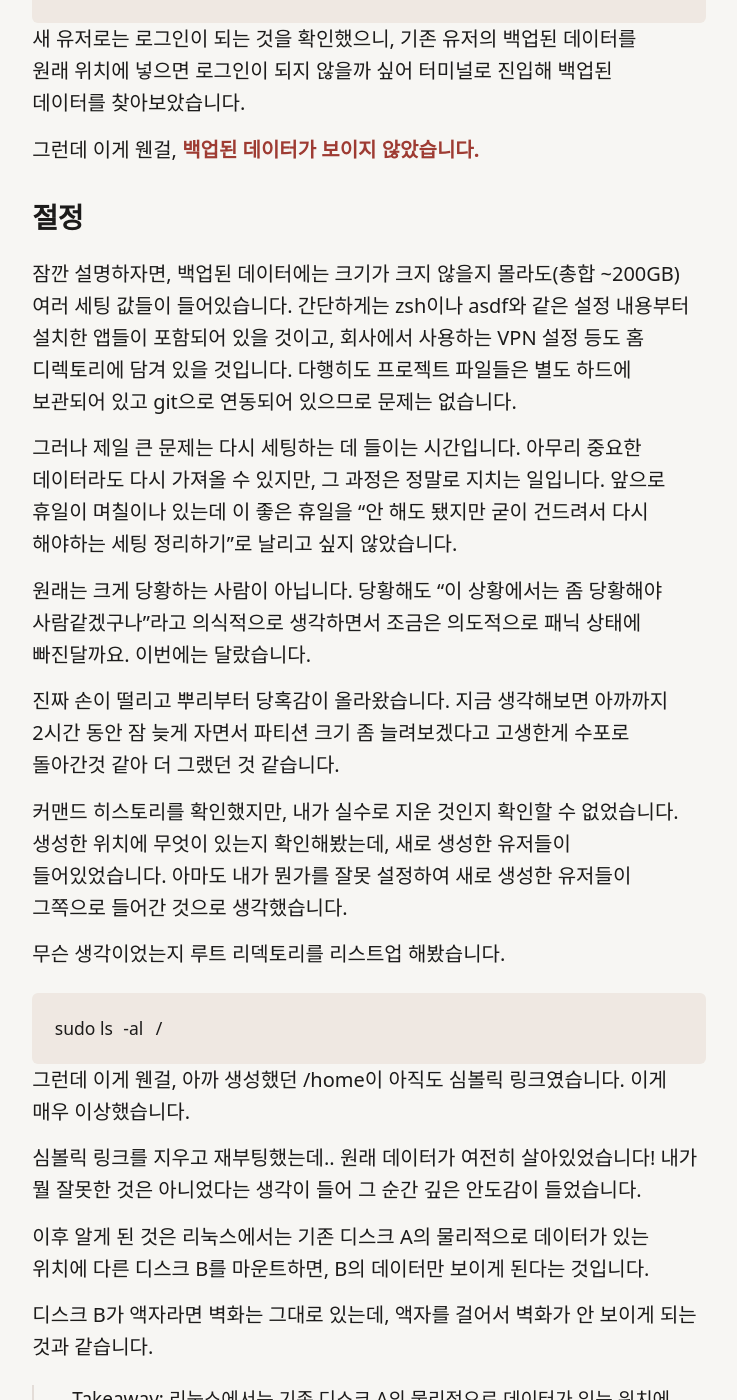
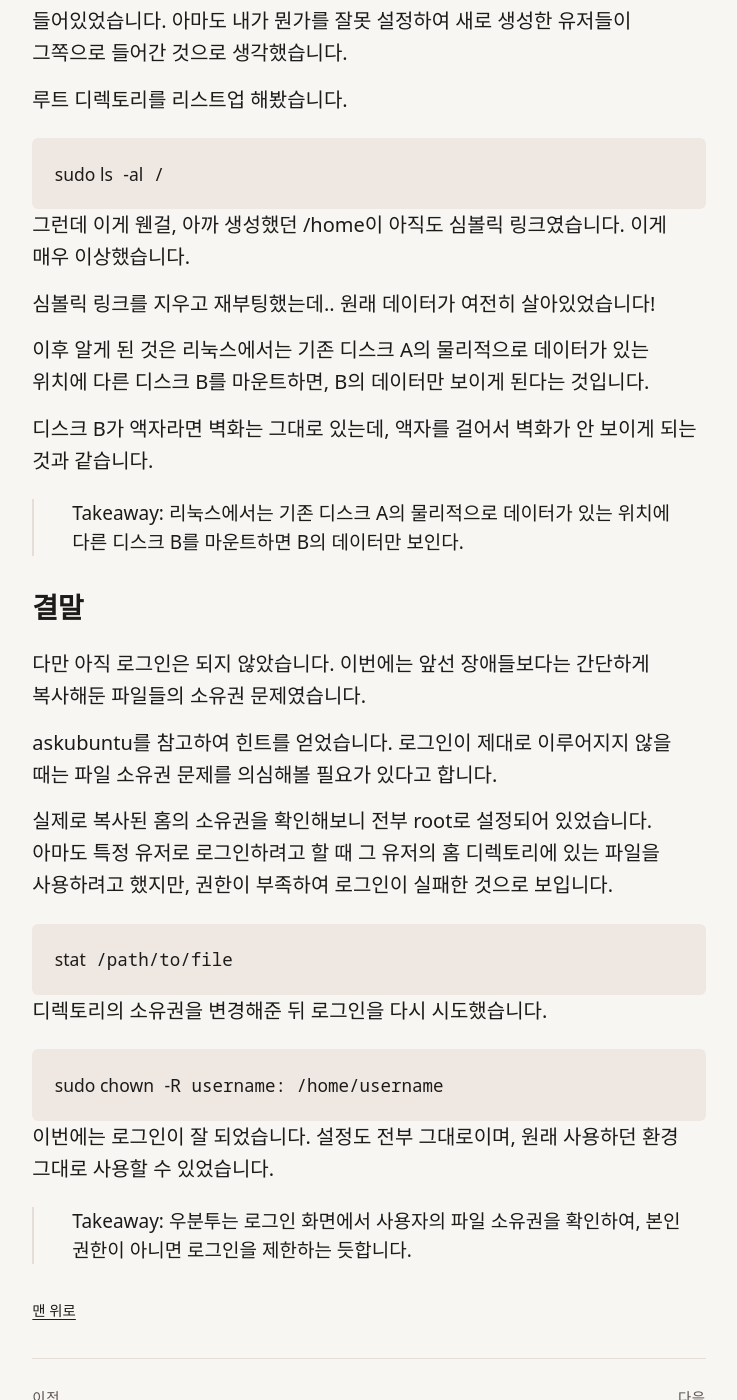
Before and after one commit to yangkyeongmo/yangkyeongmo.github.io, a Jekyll site: the page built from _posts/2023-04-29-ubuntu-partition.md, in a window 1280 px wide and 1400 px high, scrolled down 3698 px. Shown: the whole window, without its empty margins (271-1008 px from the left). Built offline with Jekyll 4.4.1, drawn with Linux system fonts in a browser that asks for light colours; some of the changed text lies outside the part shown.

Commit message:
Trim side remarks from ubuntu-partition post
Co-authored-by: Gyeongmo Yang (Nathan) <kyeongmo31@gmail.com>

````diff
--- a/_posts/2023-04-29-ubuntu-partition.md
+++ b/_posts/2023-04-29-ubuntu-partition.md
@@ -26,7 +26,6 @@ Gparted를 사용하여 root 파티션을 확장하려고 했지만, gparted는
 이전에 root 파티션 바로 뒤에 home 파티션을 배치했기 때문에 root 파티션을 확장할 수 있는 공간이 없었습니다.
 
 포맷을 고려할 수도 있었지만, 업무용으로 사용하고 있었고 이전에 여러 설정을 해 놓은 상태여서 복구하는 작업에 시간을 투자하고 싶지 않았습니다.
-(게임을 할 시간도 필요했구요.)
 
 Home 파티션에는 약 100GB의 여유 공간이 있었습니다.
 정리를 조금 더 하고 나니 50GB를 더 확보할 수 있었습니다.
@@ -34,10 +33,7 @@ Home 파티션에는 약 100GB의 여유 공간이 있었습니다.
 따라서 root 파티션에 더 많은 공간을 할당하기 위해 home 파티션을 삭제한 후 위치를 조정하기로 결정했습니다.
 
 # 전개
-"Two is one and one is none" 이라는 격언이 있습니다.
-이는 항상 한 개는 없는 셈 치고 실패할 경우를 대비하라는 뜻입니다.
-데이터의 경우에는 백업을 항상 만들어두는 것이 되겠습니다.
-이 격언을 기억하며 home 파티션을 포맷하기 전에 별도의 하드 디스크에 home 아래의 모든 유저의 데이터를 복사해두었습니다.
+home 파티션을 포맷하기 전에 별도의 하드 디스크에 home 아래의 모든 유저의 데이터를 복사해두었습니다.
 
 ```bash
 sudo cp -r /home/* /mnt/hdd0/Home_bk/
@@ -62,10 +58,6 @@ Failed to start reboot.target: Transaction is destructive.
 See system logs and 'systemctl status reboot.target' for details.
 ```
 
-"Transaction is destructive"라는 문구가 대체 무엇을 의미하는지 궁금증이 생겼습니다.
-왜 재부팅하는데 파괴적인 요소가 있는 것일까요?
-이 의문으로 혼란이 더 커졌습니다.
-
 제시된 명령어대로 "reboot.target"의 상태를 확인했을 때, "reboot.target"이 비활성화되어있고 죽어있는 상태임을 확인할 수 있었습니다.
 
 ```bash
@@ -75,8 +67,6 @@ $ systemctl status reboot.target
    Active: inactive (dead)
      Docs: man:systemd.special(7)
 ```
-
-이후 절망적인 기분에 의미 없이 여러 번 동일한 과정을 반복했지만 별 다른 소득은 없었습니다.
 
 다행히도 인터넷을 찾아보니 fstab에 등록된 내용이 없을 경우 부팅에 문제가 발생할 수 있다는 힌트를 얻었습니다.
 생각해보니 홈 파티션을 포맷하고 완전히 제거했다면, 부팅이 되지 않을 수도 있다는 생각이 들었습니다.
@@ -92,7 +82,7 @@ fstab의 해당 위치를 주석처리하고 재부팅했습니다. 이번에는
 
 > Takeaway: /etc/fstab에 있는 내용을 불러올 수 없으면 부팅이 안 된다.
 
-그러나, 천천히 좀 하라는 뜻일지, 이번에는 로그인이 되지 않았습니다.
+그러나 이번에는 로그인이 되지 않았습니다.
 로그인 화면에서는 원래 존재했던 유저들이 잘 표시되고 있었습니다.
 아마도 root 파티션은 잘 유지되고 있고, root 파티션에 유저 정보가 등록되어 있기 때문인 것으로 생각됩니다.
 
@@ -112,26 +102,11 @@ sudo adduser username
 
 # 절정
 
-잠깐 설명하자면, 백업된 데이터에는 크기가 크지 않을지 몰라도(총합 ~200GB) 여러 세팅 값들이 들어있습니다.
-간단하게는 zsh이나 asdf와 같은 설정 내용부터 설치한 앱들이 포함되어 있을 것이고, 회사에서 사용하는 VPN 설정 등도 홈 디렉토리에 담겨 있을 것입니다.
-다행히도 프로젝트 파일들은 별도 하드에 보관되어 있고 git으로 연동되어 있으므로 문제는 없습니다.
-
-그러나 제일 큰 문제는 다시 세팅하는 데 들이는 시간입니다.
-아무리 중요한 데이터라도 다시 가져올 수 있지만, 그 과정은 정말로 지치는 일입니다.
-앞으로 휴일이 며칠이나 있는데 이 좋은 휴일을 "안 해도 됐지만 굳이 건드려서 다시 해야하는 세팅 정리하기"로 날리고 싶지 않았습니다.
-
-원래는 크게 당황하는 사람이 아닙니다.
-당황해도 "이 상황에서는 좀 당황해야 사람같겠구나"라고 의식적으로 생각하면서 조금은 의도적으로 패닉 상태에 빠진달까요.
-이번에는 달랐습니다.
-
-진짜 손이 떨리고 뿌리부터 당혹감이 올라왔습니다.
-지금 생각해보면 아까까지 2시간 동안 잠 늦게 자면서 파티션 크기 좀 늘려보겠다고 고생한게 수포로 돌아간것 같아 더 그랬던 것 같습니다.
-
 커맨드 히스토리를 확인했지만, 내가 실수로 지운 것인지 확인할 수 없었습니다.
 생성한 위치에 무엇이 있는지 확인해봤는데, 새로 생성한 유저들이 들어있었습니다.
 아마도 내가 뭔가를 잘못 설정하여 새로 생성한 유저들이 그쪽으로 들어간 것으로 생각했습니다.
 
-무슨 생각이었는지 루트 리덱토리를 리스트업 해봤습니다.
+루트 디렉토리를 리스트업 해봤습니다.
 ```bash
 sudo ls -al /
 ```
@@ -140,7 +115,6 @@ sudo ls -al /
 이게 매우 이상했습니다.
 
 심볼릭 링크를 지우고 재부팅했는데.. 원래 데이터가 여전히 살아있었습니다!
-내가 뭘 잘못한 것은 아니었다는 생각이 들어 그 순간 깊은 안도감이 들었습니다.
 
 이후 알게 된 것은 리눅스에서는 기존 디스크 A의 물리적으로 데이터가 있는 위치에 다른 디스크 B를 마운트하면, B의 데이터만 보이게 된다는 것입니다.
 
@@ -160,7 +134,7 @@ askubuntu를 참고하여 힌트를 얻었습니다.
 아마도 특정 유저로 로그인하려고 할 때 그 유저의 홈 디렉토리에 있는 파일을 사용하려고 했지만, 권한이 부족하여 로그인이 실패한 것으로 보입니다.
 
 ```bash
-stat /path/to/file`
+stat /path/to/file
 ```
 
 디렉토리의 소유권을 변경해준 뒤 로그인을 다시 시도했습니다.
````
Also changed, not shown: _posts/2023-04-29-ubuntu-partition.en.md (+4 -30 lines).
